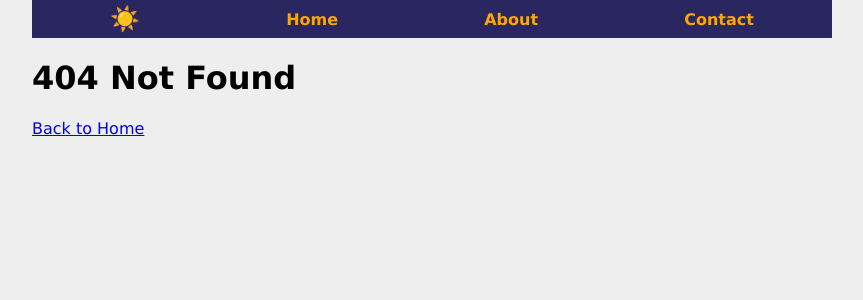
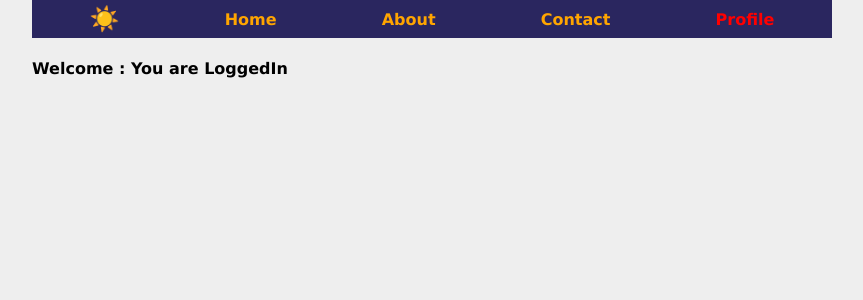
Before and after one commit to somcoders/barashada-reactJS, a React (Create React App) app: page /profile in a window 1280 px wide. Before the commit this address had no page. Shown: the top 300 px of the page, without its empty margins (208-1071 px from the left). Built offline with nearby package versions, Linux system fonts and the light colour scheme.

Commit message:
Lesson 22 React Adding AuthContext.

```diff
--- a/src/components/Nav.jsx
+++ b/src/components/Nav.jsx
@@ -1,9 +1,12 @@
 import React,{useContext} from 'react';
 import { NavLink } from 'react-router-dom';
 import { ThemeContext } from '../context/ThemeContextProvider';
+import {AuthContext} from '../index'
 
 function Nav() {
-    const {theme,changeTheme} = useContext(ThemeContext);
+    const {theme,changeTheme}   = useContext(ThemeContext);
+    const IsLogged              = useContext(AuthContext);
+    console.log(IsLogged);
     return (
         <div className="nav">
             <span
@@ -16,6 +19,7 @@ function Nav() {
             <NavLink to='/'>Home</NavLink>
             <NavLink to='/about'>About</NavLink>
             <NavLink to='/contact'>Contact</NavLink>
+            {IsLogged && <NavLink to='/profile'>Profile</NavLink>}
         </div>
     );
 }
--- a/src/components/Pages.jsx
+++ b/src/components/Pages.jsx
@@ -5,6 +5,7 @@ import Contact from './Contact'
 import NotFound from './NotFound'
 import CourseDetail from './CourseDetail'
 import Courses from './Courses'
+import Profile from './Profile'
 
 function Pages(props) {
     return (
@@ -13,6 +14,7 @@ function Pages(props) {
             <Route path='/about' element={<About />} />
             <Route path='/contact' element={<Contact />} />
             <Route path='/course/:id' element={<CourseDetail />} />
+            <Route path='/profile' element={<Profile />} />
             <Route path='*' element={<NotFound />} />
         </Routes>
     );
--- /dev/null
+++ b/src/components/Profile.jsx
@@ -0,0 +1,21 @@
+import React,{useContext,useEffect} from 'react';
+import {AuthContext} from '../index'
+import { useNavigate } from 'react-router-dom';
+
+function Profile() {
+    const IsLogged   = useContext(AuthContext);
+    const navigate = useNavigate();
+
+    useEffect(() => {
+        if(!IsLogged){
+            return navigate('/');
+        }
+    },[IsLogged])
+    return (
+        <div>
+            <h4>Welcome : You are LoggedIn</h4>
+        </div>
+    );
+}
+
+export default Profile;
--- a/src/index.jsx
+++ b/src/index.jsx
@@ -6,14 +6,18 @@ import Pages from './components/Pages';
 import Nav from './components/Nav';
 import { ThemeContextProvider } from './context/ThemeContextProvider';
 
+export const AuthContext = createContext();
+
 function App() {
 
     return (
         <ThemeContextProvider>
-            <BrowserRouter>
-                <Nav />
-                <Pages />
-            </BrowserRouter>
+            <AuthContext.Provider value={true}>
+                <BrowserRouter>
+                    <Nav />
+                    <Pages />
+                </BrowserRouter>
+            </AuthContext.Provider>
         </ThemeContextProvider>
     )
 }
```
